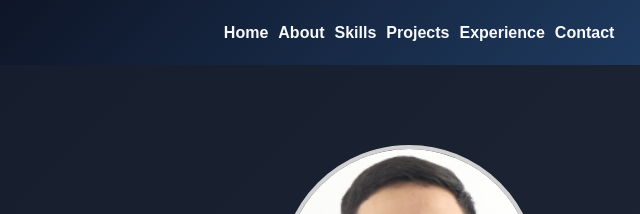
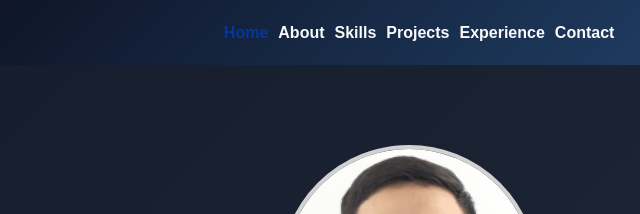
Before and after one commit to charlshidalgo588/PortfolioProject, a plain HTML site: page index.html in a window 1280 px wide. In both pictures the pointer is over the link "Home". Shown: the top 214 px of the page, 640-1280 px from the left. Drawn offline with Linux system fonts and the light colour scheme.

Commit message:
adding hover effects on my topbar

```diff
--- a/style.css
+++ b/style.css
@@ -22,6 +22,10 @@ html {
     justify-content: space-between;
     align-items: center;
     height: 65px;
+}
+
+.navlinks a:hover{
+    color: #06369c;
 }
 
 .navlinks{
```
